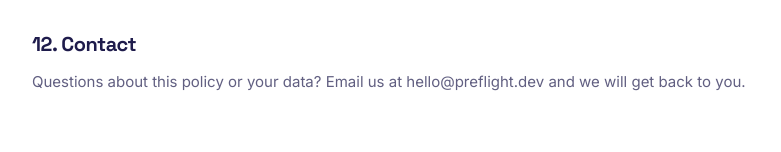
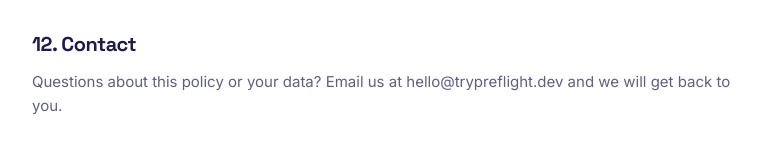
Before and after one commit to James-Software/Preflight, a Next.js app: page /privacy in a window 1280 px wide. Shown: the part 2614-2766 px from the top of the page, without its empty margins (248-1029 px from the left). Built offline with nearby package versions, Linux system fonts and the light colour scheme.

Commit message:
Legal: contact email -> hello@trypreflight.dev

```diff
--- a/app/(marketing)/privacy/page.tsx
+++ b/app/(marketing)/privacy/page.tsx
@@ -81,7 +81,7 @@ const SECTIONS: { heading: string; body: string[] }[] = [
   {
     heading: "12. Contact",
     body: [
-      "Questions about this policy or your data? Email us at hello@preflight.dev and we will get back to you.",
+      "Questions about this policy or your data? Email us at hello@trypreflight.dev and we will get back to you.",
     ],
   },
 ];
```
